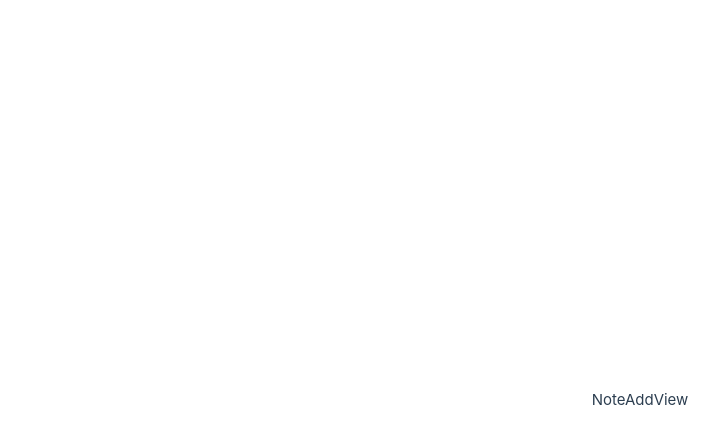
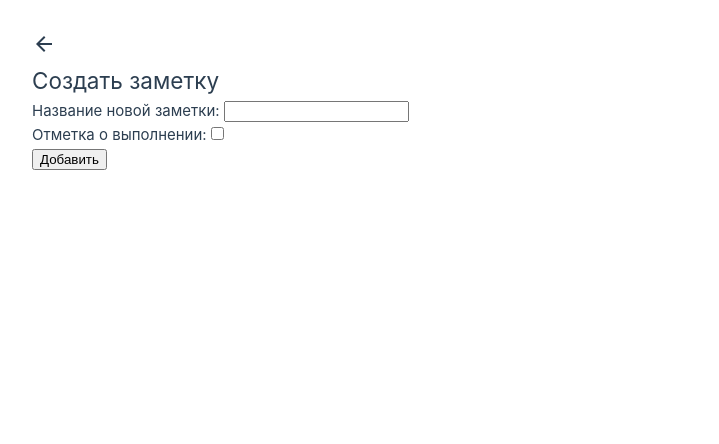
Before and after one commit to Alyona-Semenova/notes-editor, a Vue app: page /add in a window 1280 px wide. Shown: the top 444 px of the page, without its empty margins (0-719 px from the left). Built offline with nearby package versions, Linux system fonts and the light colour scheme; the HTML template or start-up script is replaced by a standard one.

Commit message:
added adding note
- added some icons
- added merhod edit note

```diff
--- a/src/assets/main.scss
+++ b/src/assets/main.scss
@@ -1,34 +1,6 @@
 @import './base.css';
 
 #app {
-  max-width: 1280px;
   margin: 0 auto;
   padding: 2rem;
-  font-weight: normal;
 }
-
-a,
-.green {
-  text-decoration: none;
-  color: hsla(160, 100%, 37%, 1);
-  transition: 0.4s;
-  padding: 3px;
-}
-
-@media (hover: hover) {
-  a:hover {
-    background-color: hsla(160, 100%, 37%, 0.2);
-  }
-}
-
-@media (min-width: 1024px) {
-  body {
-    display: flex;
-    place-items: center;
-  }
-
-  #app {
-    display: grid;
-    grid-template-columns: 1fr;
-  }
-}
--- a/src/components/BaseModal.vue
+++ b/src/components/BaseModal.vue
@@ -1,7 +1,8 @@
 <template>
+
         <div class="overlay"></div>
         <div class="base-modal">
-        <div class="base-modal__close" @click="$emit('close')">&times;</div>
+            <CrossIcon :color="'red'" class="base-modal__close" @click.native="$emit('close')"/>
             <h3 class="base-modal__title"> {{ modalTitle }}</h3>
             <p v-if="readonly" class="base-modal__text">{{ localModalText }}</p>
             <input v-if="!readonly" class="base-modal__text base-modal__text_edit" :value="localModalText" @input="onInput"/>
@@ -9,12 +10,16 @@
                 <button class="base-modal__button" @click="onPrimaryAction">{{ primaryActionText }}</button>
                 <button class="base-modal__button" @click="onSecondaryAction">{{ secondaryActionText }}</button>
             </div>
+
         </div>
+
 </template>
 
 
 <script setup lang="ts">
 import { ref } from 'vue'
+import { CrossIcon } from './icons/index';
+
 
 defineOptions({
     name: 'BaseModal',
--- /dev/null
+++ b/src/components/icons/ArrowBackIcon.vue
@@ -0,0 +1,31 @@
+<script setup lang="ts">
+
+import IconWrapper from "@/components/icons/IconWrapper.vue"
+
+defineOptions({
+    name: "ArrowBackIcon"
+});
+
+const props = defineProps({
+    color: {
+        type: String
+    },
+    width: {
+        type: String,
+        required: false,
+    },
+    height: {
+        type: String,
+        required: false,
+    }
+});
+
+</script>
+
+<template>
+    <IconWrapper :color="color" :width="width" :height="height">
+        <svg xmlns="http://www.w3.org/2000/svg" height="24px" viewBox="0 -960 960 960" width="24px" fill="currentColor">
+            <path d="m313-440 224 224-57 56-320-320 320-320 57 56-224 224h487v80H313Z" />
+        </svg>
+    </IconWrapper>
+</template>
--- /dev/null
+++ b/src/components/icons/CrossIcon.vue
@@ -0,0 +1,32 @@
+<script setup lang="ts">
+
+import IconWrapper from "@/components/icons/IconWrapper.vue"
+
+defineOptions({
+    name: "CrossIcon"
+});
+
+const props = defineProps({
+    color: {
+        type: String
+    },
+    width: {
+        type: String,
+        required: false,
+    },
+    height: {
+        type: String,
+        required: false,
+    }
+});
+
+</script>
+
+<template>
+    <IconWrapper :color="color" :width="width" :height="height">
+        <svg xmlns="http://www.w3.org/2000/svg" height="24px" viewBox="0 -960 960 960" width="24px" fill="currentColor">
+            <path
+                d="m256-200-56-56 224-224-224-224 56-56 224 224 224-224 56 56-224 224 224 224-56 56-224-224-224 224Z" />
+        </svg>
+    </IconWrapper>
+</template>
--- /dev/null
+++ b/src/components/icons/IconWrapper.vue
@@ -0,0 +1,40 @@
+<template>
+    <span
+        role="img"
+        aria-hidden="true"
+        :style="config"
+    >
+      <slot></slot>
+    </span>
+  </template>
+
+  <script setup lang="ts">
+  import { computed } from "vue";
+
+  defineOptions({
+    name: 'IconWrapper',
+  })
+
+  const props = defineProps({
+    color: String,
+    width: {
+      type: String,
+      required: false,
+    },
+    height: {
+      type: String,
+      required: false,
+    },
+  })
+
+  const config = computed(() => {
+    return {
+      color: props.color,
+      width: props.width,
+      height: props.height,
+      display: 'inline-flex',
+      fontSize: 'inherit',
+    }
+  })
+
+  </script>
--- /dev/null
+++ b/src/components/icons/index.js
@@ -0,0 +1,7 @@
+import CrossIcon from './CrossIcon.vue';
+import ArrowBackIcon from './ArrowBackIcon.vue';
+
+export {
+    CrossIcon,
+    ArrowBackIcon,
+};
--- a/src/services/api.service.ts
+++ b/src/services/api.service.ts
@@ -24,6 +24,7 @@ export const getNotes = async (): Promise<INote[]> => {
 /**
  * method to delete a note
  * @param id
+ * @returns Promise<void>
  */
 export const deleteNote = async (id: number): Promise<void> => {
     await apiClient.delete(`/posts/${id}`);
@@ -33,9 +34,20 @@ export const deleteNote = async (id: number): Promise<void> => {
  * method to patch a note
  * @param id
  * @param noteTitle
+ * @returns Promise<void>
  */
 export const patchNote = async (id: number, noteTitle: string): Promise<void> => {
     await apiClient.patch(`/posts/${id}`, {
         title: noteTitle,
     });
 }
+
+/**
+ * method to post a note
+ * @param note
+ * @returns Promise<INote>
+ */
+export const postNote = async (note: INote): Promise<INote> => {
+    const response: AxiosResponse<INote> = await apiClient.post(`/posts/`, note);
+    return response.data;
+}
--- a/src/stores/notesStore.ts
+++ b/src/stores/notesStore.ts
@@ -1,7 +1,8 @@
 import { defineStore } from 'pinia';
 import { ref } from 'vue';
-import { getNotes, deleteNote, patchNote } from '../services/api.service';
+import { getNotes, deleteNote, patchNote, postNote } from '../services/api.service';
 import type { INote } from '../types/INote';
+
 
 export const useNotesStore = defineStore('notes', () => {
     const notes = ref<INote[]>([]);
@@ -11,6 +12,10 @@ export const useNotesStore = defineStore('notes', () => {
         isFetching.value = true;
         try {
             notes.value = await getNotes();
+            notes.value = notes.value.map(note => ({
+                ...note,
+                completed: false // default to false
+            }));
         } catch (error) {
             console.error('Error receiving notes:', error);
         } finally {
@@ -45,11 +50,24 @@ export const useNotesStore = defineStore('notes', () => {
         }
     }
 
+    const addNote = async (note: any) => {
+        isFetching.value = true;
+        try {
+            let newNote = await postNote(note);
+            notes.value.push(newNote);
+        } catch (error) {
+            console.error('Error adding note:', error);
+        } finally {
+            isFetching.value = false;
+        }
+    }
+
     return {
         notes,
         isFetching,
         fetchNotes,
         removeNote,
         editNote,
+        addNote,
     };
 });
--- a/src/types/INote.ts
+++ b/src/types/INote.ts
@@ -5,4 +5,6 @@ export interface INote {
     id: number;
     title: string;
     body: string;
+    userId: number;
+    completed?: boolean;
 }
--- a/src/views/NoteAddView.vue
+++ b/src/views/NoteAddView.vue
@@ -1,8 +1,62 @@
 <template>
-    <div>NoteAddView</div>
+    <section class="note-add-view">
+        <div class="arrow-back-icon">
+            <ArrowBackIcon @click="$router.push('/')" />
+        </div>
+
+        <header class="header-page">
+            <h1 class="header-page__title">Создать заметку</h1>
+        </header>
+
+        <form @submit.prevent="addNote" class="note-add-form">
+            <div class="note-add-form__title">
+                <label for="name">Название новой заметки: </label>
+                <input type="text" v-model="newNote.title" name="name" id="name" required />
+            </div>
+            <div class="note-add-form__checkbox">
+                <label for="checkbox">Отметка о выполнении: </label>
+                <input type="checkbox" v-model="newNote.completed" name="checkbox" id="checkbox" />
+            </div>
+            <div class="note-add-form__add">
+                <input type="submit" value="Добавить" />
+            </div>
+        </form>
+    </section>
 </template>
 
 
 <script setup lang="ts">
+import { reactive } from 'vue';
+import { useRouter } from 'vue-router';
+
+import { useNotesStore } from '../stores/notesStore';
+import { ArrowBackIcon } from '@/components/icons/index';
+
+const router = useRouter();
+
+const notesStore = useNotesStore();
+
+const newNote = reactive({
+    title: '',
+    body: '',
+    userId: 1,
+})
+
+const addNote = () => {
+    const noteToAdd = {
+        title: newNote.title,
+        body: newNote.title,
+        userId: newNote.userId,
+    };
+    notesStore.addNote(noteToAdd);
+    router.push('/');
+};
 
 </script>
+
+<style lang="scss" scoped>
+.note-add-view {
+    width: 100%;
+    height: 100%;
+}
+</style>
--- a/src/views/NotesListView.vue
+++ b/src/views/NotesListView.vue
@@ -2,6 +2,7 @@
     <section class="notes-list-view">
         <header class="header-page">
             <h1 class="header-page__title">Список заметок</h1>
+            <a @click="$router.push('/add')"> + Добавить заметку</a>
         </header>
 
         <BasePreloader v-if="isFetching" />
@@ -113,7 +114,8 @@ const handleDeleteNote = (id: number) => {
 };
 
 
-const confirmEdit = (note: any) => {
+
+const confirmEdit = (note: INote) => {
     noteId.value = note.id;
 
     let newModalState = {
@@ -122,7 +124,7 @@ const confirmEdit = (note: any) => {
         modalText: note.title,
         modalPrimaryActionText: 'Сохранить',
         modalSecondaryActionText: 'Отмена',
-        modalPrimaryActionHandler: (newNoteTitle: string) => handleEditNote(newNoteTitle),
+        modalPrimaryActionHandler: (newNoteTitle: string) => handleEditNote(newNoteTitle, note.completed),
         modalSecondaryActionHandler: () => closeModal(),
         closeModal: () => closeModal(),
     }
@@ -130,11 +132,12 @@ const confirmEdit = (note: any) => {
     openModal(newModalState);
 };
 
-const handleEditNote = (newNoteTitle: string) => {
-    notesStore.editNote(noteId.value, newNoteTitle);
+const handleEditNote = (newNoteTitle: string, completed: boolean) => {
+    notesStore.editNote(noteId.value, newNoteTitle, completed);
     closeModal();
     noteId.value = null;
 };
+
 
 /**
  * open modal window
```
Lines whose indentation alone changed are shown as unchanged.
